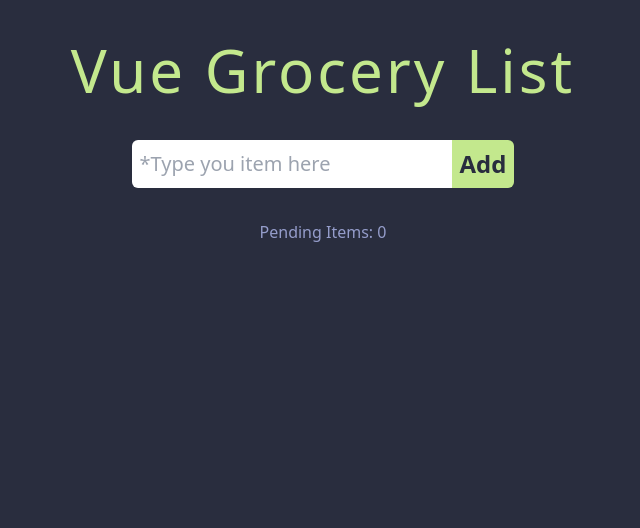
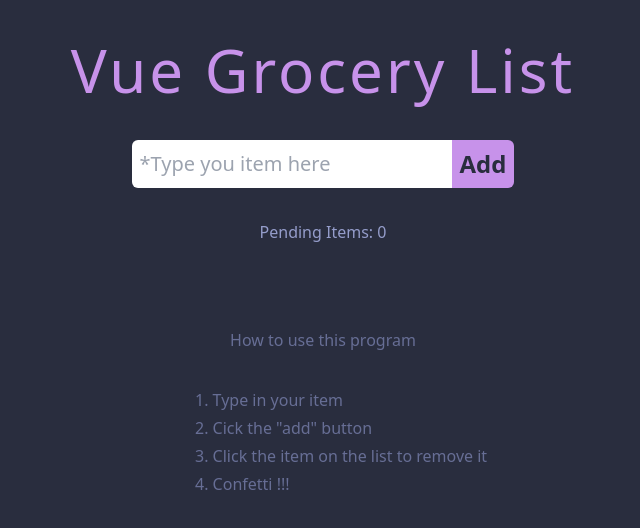
Before and after one commit to EJVargas03/vuegrocery, a Vue app: page / in a window 1280 px wide. Shown: the top 528 px of the page, without its empty margins (317-957 px from the left). Built offline with nearby package versions, Linux system fonts and the light colour scheme.

Commit message:
Added some fo my own touches

```diff
--- a/src/App.vue
+++ b/src/App.vue
@@ -17,7 +17,7 @@
   const deleteGrocery = id => {
     const removeIndex = groceries.value.findIndex(grocery => grocery.id === id)
     groceries.value.splice(removeIndex, 1)
-    confetti({ particleCount: 1, spread: 8000, origin: { y: 1 } })
+    confetti({ particleCount: 10, spread: 8000, origin: { y: 1 } })
   }
 </script>
 
@@ -40,6 +40,13 @@
           {{ grocery.name }}
         </li>
       </ul>
+    <h2 class="guide">How to use this program</h2>
+      <ol id="guideList">
+          <li class="guideItem">1. Type in your item</li>
+          <li class="guideItem">2. Cick the "add" button</li>
+          <li class="guideItem">3. Click the item on the list to remove it</li>
+          <li class="guideItem">4. Confetti !!!</li>
+      </ol>
   </main>
 </template>
 
@@ -47,27 +54,36 @@
   main {
       @apply mt-8 flex flex-col justify-center items-center gap-8;
     .title {
-        @apply m-2 text-6xl font-light tracking-wider text-accent;
+        @apply m-2 text-6xl font-light tracking-wider text-purplish;
+    }
+    .guide {
+        @apply flex-col pt-5 text-comment ;
     }
     form{
-      @apply flex focus-within:ring-8 focus-within:ring-accent focus-within:rounded-lg;
+      @apply flex focus-within:ring-8 focus-within:ring-purplish focus-within:rounded-lg;
       input {
         @apply bg-white text-comment p-2 w-80 text-xl rounded-l-md outline-none;
       }
       button {
-        @apply bg-accent text-background p-2 text-2xl font-bold rounded-r-md;
+        @apply bg-purplish text-background p-2 text-2xl font-bold rounded-r-md;
         &:hover {
-          @apply bg-purplish;
+          @apply bg-bluish text-purple-50;
       }
     }
   }
   ul{
     @apply flex flex-col items-center justify-center rounded-lg bg-comment;
     li {
-      @apply bg-white text-background m-2 p-2 w-96 text-center;
-      &:hover{
-        @apply bg-purplish font-bold cursor-pointer;
+        @apply bg-white text-background m-2 p-2 w-96 text-center;
+        &:hover{
+          @apply text-purplish;
+        }
       }
+    }
+    ol{
+    @apply flex-col text-comment ;
+    li {
+      @apply text-comment m-1 pl-16 w-96;
     }
   }
 }
```
